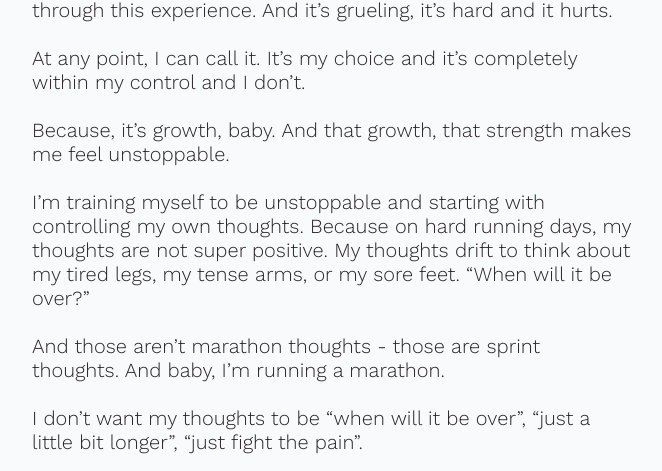
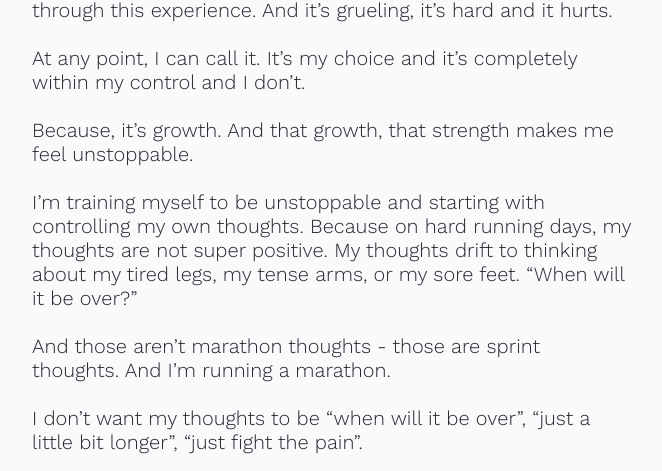
Before and after one commit to shannawn/shannonaw, a Jekyll site: the page built from brain-doodles/marathon-not-sprint.md, in a window 1280 px wide. Shown: the part 992-1463 px from the top of the page, without its empty margins (308-970 px from the left). Built offline with Jekyll 4.4.1, drawn with Linux system fonts in a browser that asks for light colours; our own code applies the rules of GitHub Pages for plain Markdown files.

Commit message:
Update marathon-not-sprint.md

```diff
--- a/brain-doodles/marathon-not-sprint.md
+++ b/brain-doodles/marathon-not-sprint.md
@@ -18,11 +18,11 @@ Running far is a weird thing. I feel the exhaustion, the pain, the hurt. I forge
 
 At any point, I can call it. It's my choice and it's completely within my control and I don't.
 
-Because, it's growth, baby. And that growth, that strength makes me feel unstoppable.
+Because, it's growth. And that growth, that strength makes me feel unstoppable.
 
-I'm training myself to be unstoppable and starting with controlling my own thoughts. Because on hard running days, my thoughts are not super positive. My thoughts drift to think about my tired legs, my tense arms, or my sore feet. "When will it be over?"
+I'm training myself to be unstoppable and starting with controlling my own thoughts. Because on hard running days, my thoughts are not super positive. My thoughts drift to thinking about my tired legs, my tense arms, or my sore feet. "When will it be over?"
 
-And those aren't marathon thoughts - those are sprint thoughts. And baby, I'm running a marathon.
+And those aren't marathon thoughts - those are sprint thoughts. And I'm running a marathon.
 
 I don't want my thoughts to be "when will it be over", "just a little bit longer", "just fight the pain".
 
```
